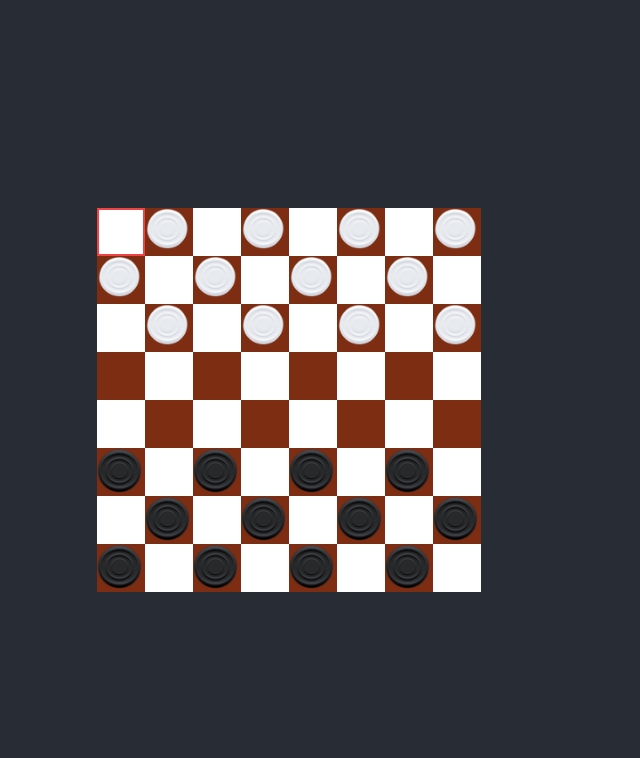
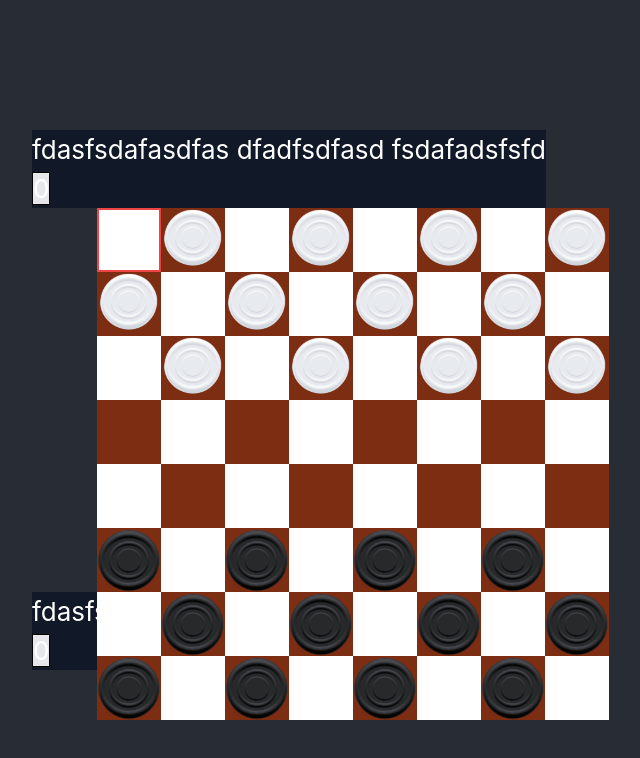
Before and after one commit to Zanehisako/Checkers-react, a React (Create React App) app in the folder Client/: page / in a window 1280 px wide. Shown: the top 758 px of the page, without its empty margins (351-991 px from the left). Built offline with nearby package versions, Linux system fonts and the light colour scheme; no server answers.

Commit message:
made the bord and the pieces bigger

```diff
--- a/Client/src/cell.tsx
+++ b/Client/src/cell.tsx
@@ -13,8 +13,8 @@ export function Cell({ key, isSelected, type }: CellProps) {
       key={key}
       className={
         isSelected[0] === key || isSelected[1] === key
-          ? `w-12 h-12 ${get_Cell_Color(type)} border-2 border-red-500`
-          : `w-12 h-12 ${get_Cell_Color(type)}`
+          ? `w-16 h-16 ${get_Cell_Color(type)} border-2 border-red-500`
+          : `w-16 h-16 ${get_Cell_Color(type)}`
       }
     ></div>
   );
--- a/Client/src/client.tsx
+++ b/Client/src/client.tsx
@@ -2,12 +2,15 @@ import React from "react";
 import { Board, MainBoard } from "./board";
 import "./client.css";
 import io from "socket.io-client";
+import { TimePanel } from "./timepanel";
 
 function Client() {
   return (
     <div className="bg-black">
       <header className="Client-header">
+        <TimePanel />
         <MainBoard />
+        <TimePanel />
       </header>
     </div>
   );
--- a/Client/src/piece.tsx
+++ b/Client/src/piece.tsx
@@ -86,8 +86,8 @@ export function Piece({
       height={36}
       className="absolute w4 h4 cursor-pointer hover:scale-10 transition-transform duration-200"
       style={{
-        width: 45,
-        transform: `translate(${position_x * 48}px,${position_y * 48}px)`, //this is the position of the piece
+        width: 64,
+        transform: `translate(${position_x * 64}px,${position_y * 64}px)`, //this is the position of the piece
       }}
       alt="piece"
       onClick={() =>
```
Also changed, not shown: 1 other file (tests, documents, lock files or other folders).
